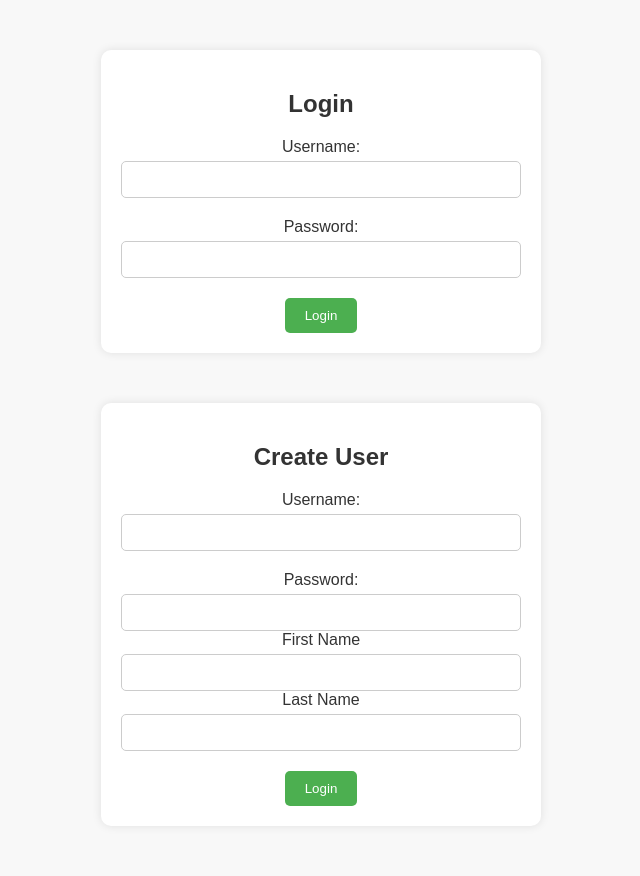
After one commit to cwallis97/tylers-dog-breeding-website, a Flask app: page /login in a window 1280 px wide. The commit adds this page. Shown: the whole page, without its empty margins (319-959 px from the left). Run offline with Flask 3, Linux system fonts and the light colour scheme.

Commit message:
updated login

```diff
--- a/app.py
+++ b/app.py
@@ -1,4 +1,4 @@
-from flask import Flask, render_template, request, redirect, url_for
+from flask import Flask, render_template, request, redirect, url_for, flash, session
 from models import connect_to_db  # Assuming you have a connect_to_db function in models
 from crud import create_user, delete_user, update_user, verify_user_password
 from send_email import send_email
@@ -29,7 +29,7 @@ def contact_us():
         phone_number = request.form.get('phone_number')
         note = request.form.get('message')
 
-        send_email(email, phone_number, note)
+        send_email(email, phone_number)
         return redirect("/thank_you")
 
     return render_template('contact_us.html')
@@ -38,6 +38,31 @@ def contact_us():
 def thank_you():
     return render_template('thank_you.html')
 
+@app.route('/login', methods=['GET', 'POST'])
+def login():
+    if request.method == 'POST':
+        email = request.form.get('email')
+        password = request.form.get('password')
+
+        if verify_user_password(email, password):
+            session['user_email'] = email
+            flash('Login successful!', 'success')
+            return redirect(url_for('home'))
+        else:
+            flash('Invalid email or password', 'error')
+
+    return render_template('login.html')
+
+
+@app.route('/create-user', methods=['POST'])
+def create_user():
+    email = request.form.get('email')
+    password = request.form.get('password')
+    firstname = request.form.get('firstname')
+    lastname = request.form.get('lastname')
+    create_user(email,password,firstname,lastname)
+    return redirect('/')
+
 if __name__ == '__main__':
     connect_to_db(app)
     app.run(port=5001)
--- /dev/null
+++ b/templates/login.html
@@ -0,0 +1,100 @@
+<!-- login.html -->
+
+<!DOCTYPE html>
+<html lang="en">
+<head>
+    <meta charset="UTF-8">
+    <meta name="viewport" content="width=device-width, initial-scale=1.0">
+    <title>Login - Your Website</title>
+    <style>
+        body {
+            font-family: 'Arial', sans-serif;
+            background-color: #f8f8f8;
+            color: #333;
+            margin: 0;
+            padding: 0;
+            box-sizing: border-box;
+            text-align: center;
+        }
+
+        .login-container {
+            max-width: 400px;
+            margin: 50px auto;
+            padding: 20px;
+            background-color: #fff;
+            border-radius: 10px;
+            box-shadow: 0 0 10px rgba(0, 0, 0, 0.1);
+        }
+
+        h2 {
+            color: #333;
+        }
+
+        .form-group {
+            margin-bottom: 20px;
+        }
+
+        label {
+            display: block;
+            margin-bottom: 5px;
+            color: #333;
+        }
+
+        input {
+            width: 100%;
+            padding: 10px;
+            border: 1px solid #ccc;
+            border-radius: 5px;
+            box-sizing: border-box;
+        }
+
+        .btn-login {
+            background-color: #4caf50;
+            color: #fff;
+            padding: 10px 20px;
+            border: none;
+            border-radius: 5px;
+            cursor: pointer;
+        }
+
+        .btn-login:hover {
+            background-color: #45a049;
+        }
+    </style>
+</head>
+<body>
+    <div class="login-container">
+        <h2>Login</h2>
+        <form method="post" action="/login" class="login-form">
+            <div class="form-group">
+                <label for="Email">Username:</label>
+                <input type="text" id="username" name="Email" required>
+            </div>
+            <div class="form-group">
+                <label for="password">Password:</label>
+                <input type="password" id="password" name="password" required>
+            </div>
+            <button type="submit" class="btn-login">Login</button>
+        </form>
+    </div>
+</body>
+</html>
+<div class="login-container">
+    <h2>Create User</h2>
+    <form method="post" action="/create-user" class="login-form">
+        <div class="form-group">
+            <label for="Email">Username:</label>
+            <input type="text" id="username" name="Email" required>
+        </div>
+        <div class="form-group">
+            <label for="password">Password:</label>
+            <input type="password" id="password" name="password" required>
+            <label for="firstname">First Name</label>
+            <input type="text" id="firstname" name="firstname" required>
+            <label for="lastname">Last Name</label>
+            <input type="text" id="lastname" name="lastname" required>
+
+        </div>
+        <button type="submit" class="btn-login">Login</button>
+    </form>
+</div>
--- a/templates/thank_you.html
+++ b/templates/thank_you.html
@@ -75,6 +75,7 @@
             <li><a href="/">Home</a></li>
             <li><a href="/about_us">About Us</a></li>
             <li><a href="/contact_us">Contact</a></li>
+            <li><a href="/login">Log in</a></li>
         </ul>
     </nav>
 
```
Also changed, not shown: crud.py (+17 -0 lines), templates/about.html (+7 -6 lines), templates/contact_us.html (+4 -3 lines), templates/index.html (+4 -3 lines).
